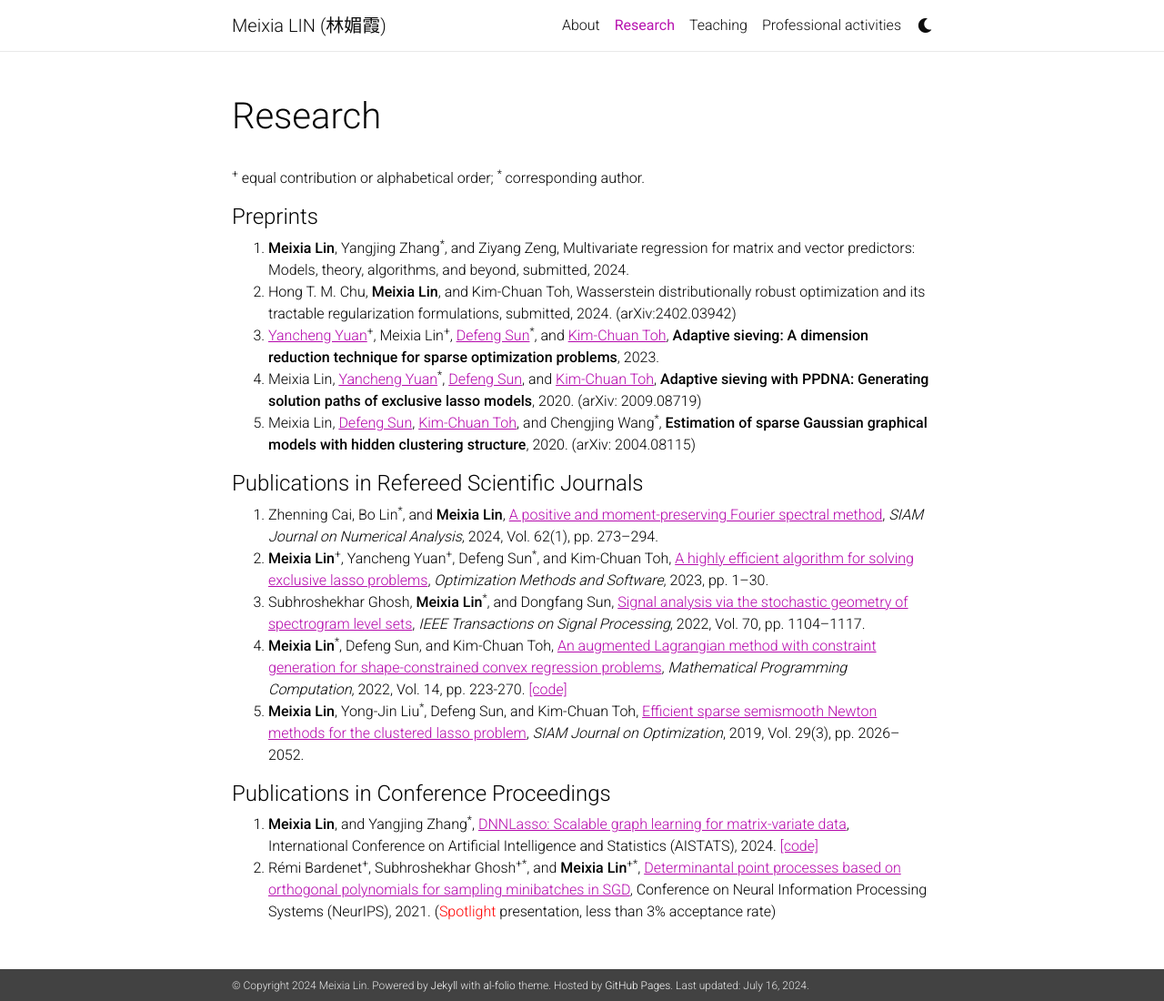
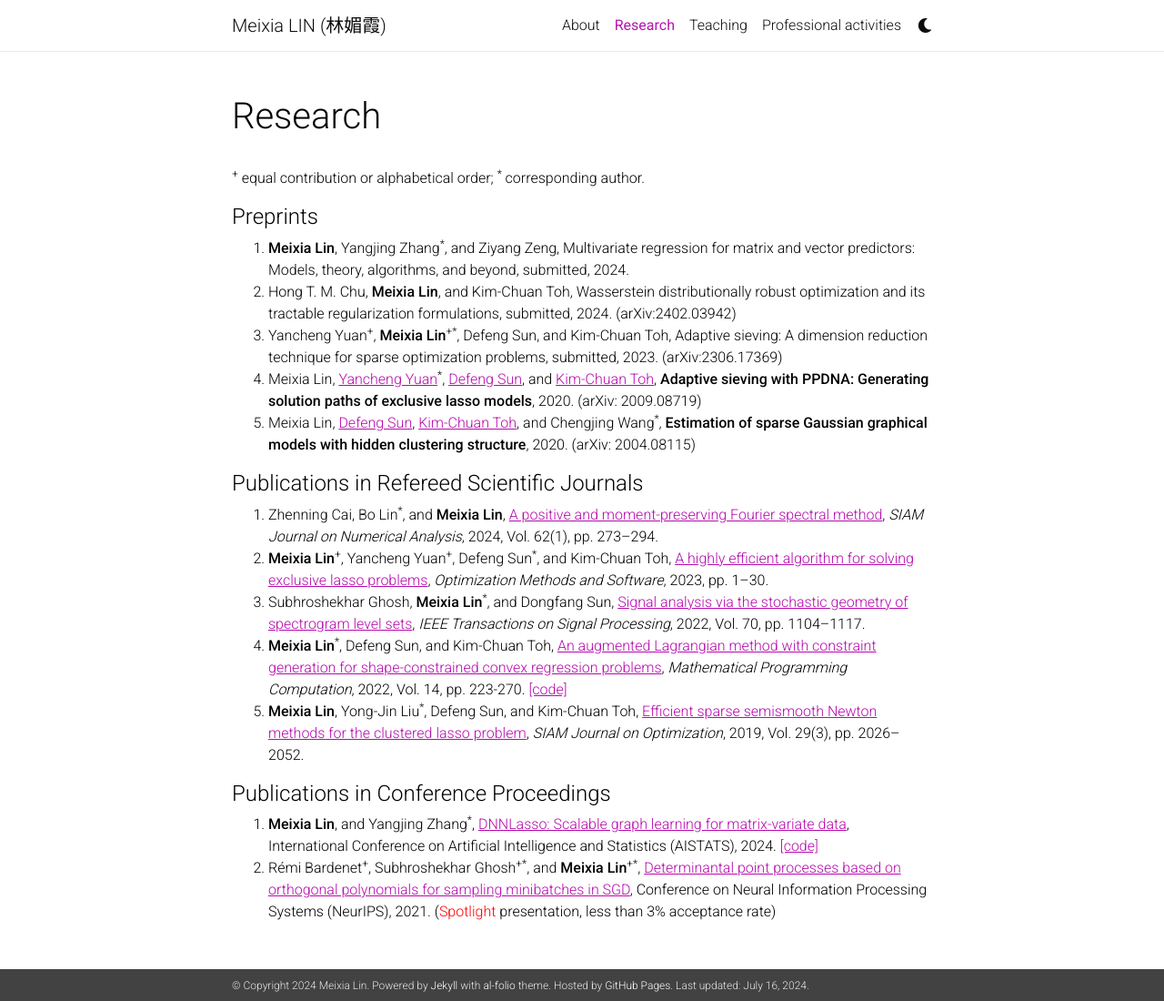
Before and after one commit to linmeixia/linmeixia.github.io, a Jekyll site: the page built from _pages/publications.md, in a window 1280 px wide and 1100 px high. Shown: the whole window at 91% size. Built offline with Jekyll 4.4.1, drawn with Linux system fonts in a browser that asks for light colours; nearby versions of some CDN libraries; comment, search, counter and statistics services are not loaded; a style sheet for code colours, icons or effects is not loaded.

Commit message:
Update publications.md

```diff
--- a/_pages/publications.md
+++ b/_pages/publications.md
@@ -13,7 +13,7 @@ nav: true
 
 1. <strong>Meixia Lin</strong>, Yangjing Zhang<sup>*</sup>, and Ziyang Zeng, Multivariate regression for matrix and vector predictors: Models, theory, algorithms, and beyond, submitted, 2024.
 2. Hong T. M. Chu, <strong>Meixia Lin</strong>, and Kim-Chuan Toh, Wasserstein distributionally robust optimization and its tractable regularization formulations, submitted, 2024. (arXiv:2402.03942)
-3. <a href="https://sites.google.com/site/yuanyanchengpaul/home" style="text-decoration: underline;"> Yancheng Yuan</a><sup>+</sup>, Meixia Lin<sup>+</sup>, <a href="https://www.polyu.edu.hk/ama/profile/dfsun/" style="text-decoration: underline;"> Defeng Sun</a><sup>*</sup>, and <a href="https://blog.nus.edu.sg/mattohkc/" style="text-decoration: underline;"> Kim-Chuan Toh</a>, <strong>Adaptive sieving: A dimension reduction technique for sparse optimization problems</strong>, 2023.
+3. Yancheng Yuan<sup>+</sup>, <strong>Meixia Lin</strong><sup>+*</sup>, Defeng Sun, and Kim-Chuan Toh, Adaptive sieving: A dimension reduction technique for sparse optimization problems, submitted, 2023. (arXiv:2306.17369)
 4. Meixia Lin, <a href="https://sites.google.com/site/yuanyanchengpaul/home" style="text-decoration: underline;"> Yancheng Yuan</a><sup>*</sup>, <a href="https://www.polyu.edu.hk/ama/profile/dfsun/" style="text-decoration: underline;"> Defeng Sun</a>, and <a href="https://blog.nus.edu.sg/mattohkc/" style="text-decoration: underline;"> Kim-Chuan Toh</a>, <strong>Adaptive sieving with PPDNA: Generating solution paths of exclusive lasso models</strong>, 2020. (arXiv: 2009.08719)
 5. Meixia Lin, <a href="https://www.polyu.edu.hk/ama/profile/dfsun/" style="text-decoration: underline;"> Defeng Sun</a>, <a href="https://blog.nus.edu.sg/mattohkc/" style="text-decoration: underline;"> Kim-Chuan Toh</a>, and Chengjing Wang<sup>*</sup>, <strong>Estimation of sparse Gaussian graphical models with hidden clustering structure</strong>, 2020. (arXiv: 2004.08115)
 
```
